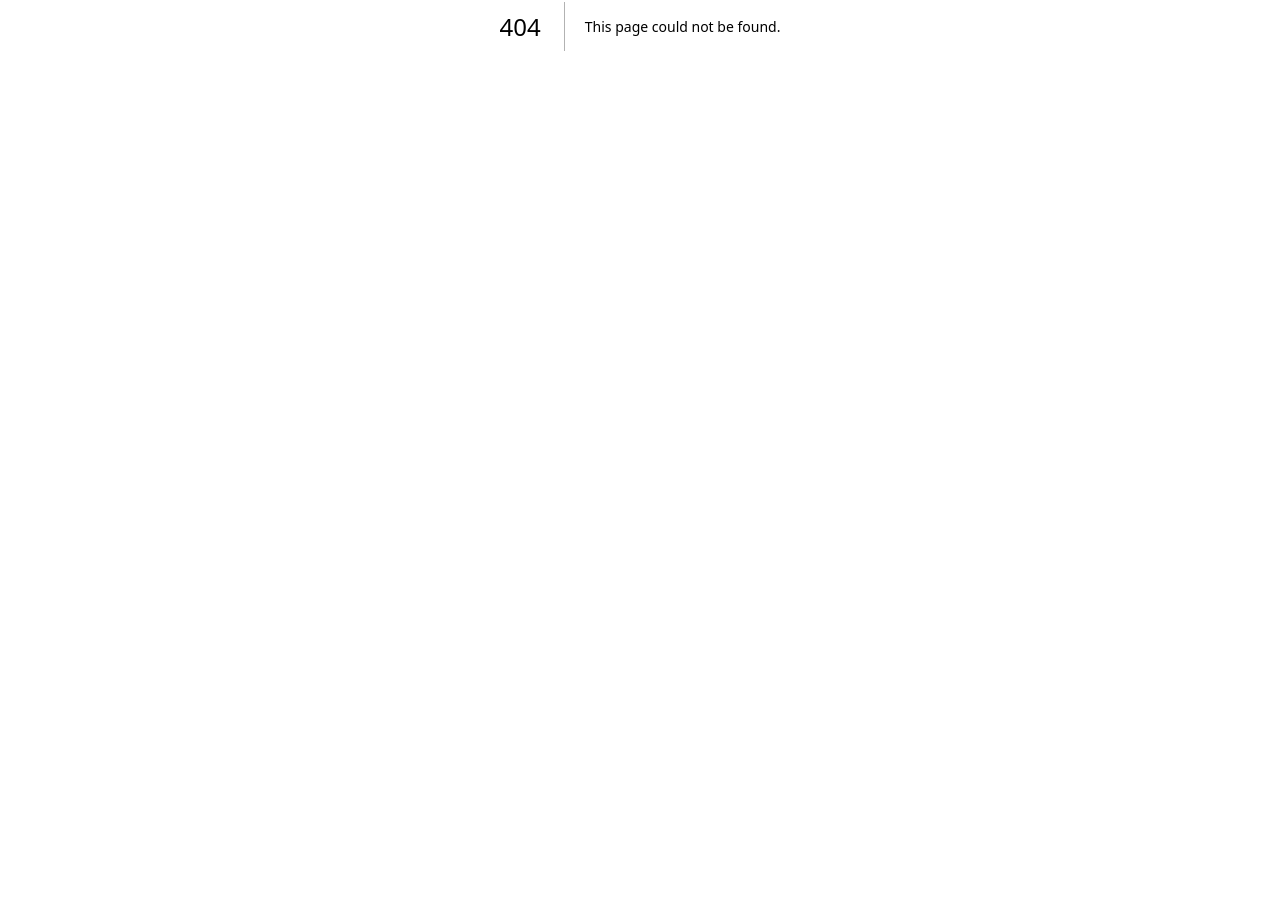
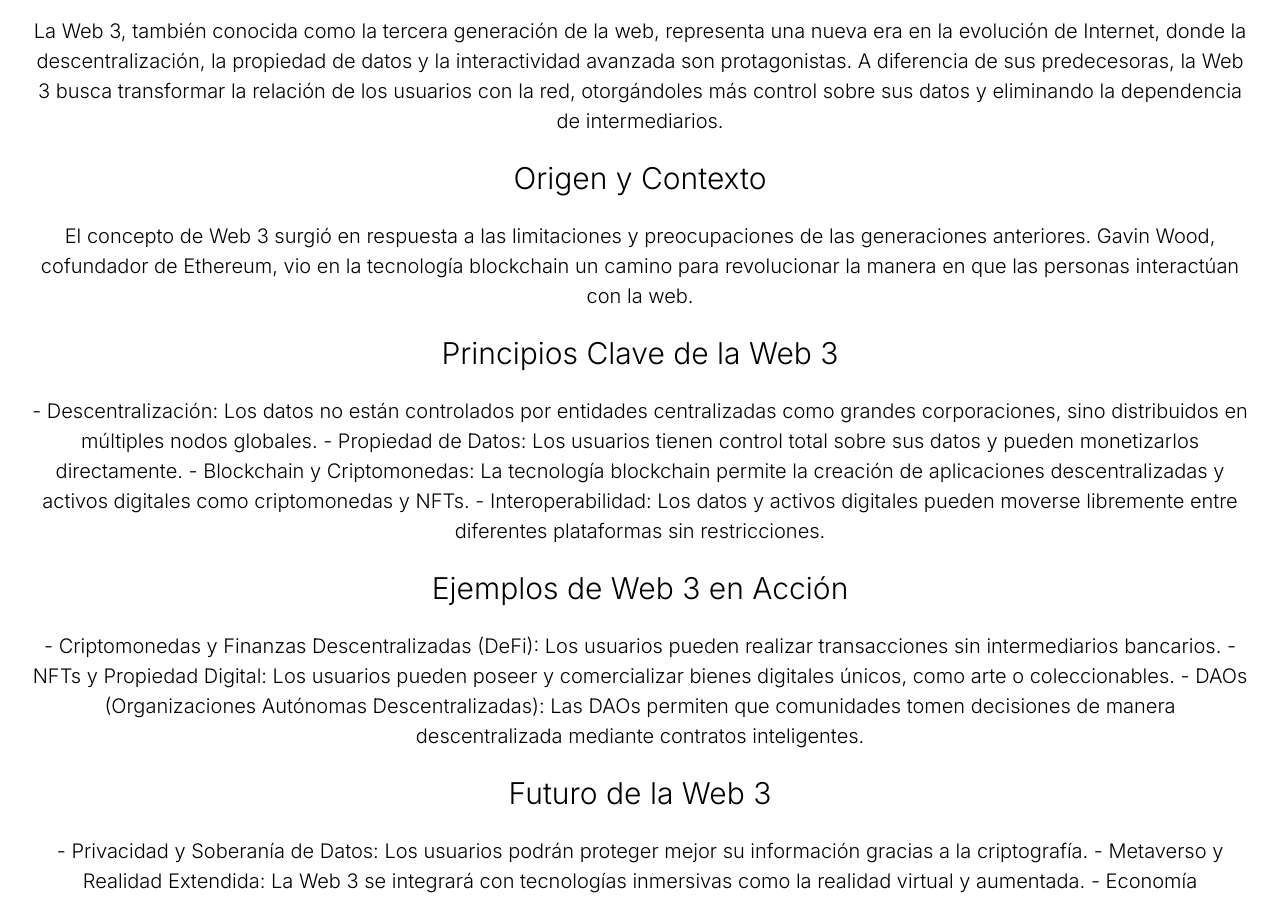
Before and after one commit to agustinescuderoweb/agustinescuderow, a Next.js app: page /blog/webtres in a window 1280 px wide. Before the commit this address had no page. Shown: the part 374-1274 px from the top of the page. Before the commit the page ends 800 px from the top, so only its background shows below. Built offline with nearby package versions, Linux system fonts and the light colour scheme.

Commit message:
nuevo commit

```diff
--- /dev/null
+++ b/src/app/blog/webtres/page.tsx
@@ -0,0 +1,16 @@
+import React from 'react'
+import Menu from '@/componentes/planes/menu'
+import Webtres from '@/componentes/blog/webtres'
+import Redes from '@/componentes/contactos/redes'
+
+function page() {
+  return (
+    <div>
+      <Menu />
+      <Webtres />
+      <Redes />
+    </div>
+  )
+}
+
+export default page
--- /dev/null
+++ b/src/componentes/blog/webtres.module.css
@@ -0,0 +1,30 @@
+.contenedor {
+    display: flex;
+    flex-direction: column;
+    justify-content: center;
+    align-items: center;
+    text-align: center;
+    margin: 30px;
+}
+
+.titulo {
+    font-size: 50px;
+    margin-bottom: 40px;
+}
+
+.subtitulo {
+    font-size: 30px;
+    margin: 20px;
+}
+
+.parrafo {
+    font-size: 20px;
+}
+
+@media screen and (max-width: 768px) {
+
+.parrafo {
+    margin: none;
+}
+
+}
--- /dev/null
+++ b/src/componentes/blog/webtres.tsx
@@ -0,0 +1,56 @@
+import React from 'react';
+import styles from '@/componentes/blog/webtres.module.css'
+
+
+const Web3Info = [
+  {
+    title: "¿Qué es la Web 3?",
+    description: `La Web 3, también conocida como la tercera generación de la web, representa una nueva era en la evolución de Internet, donde la descentralización, la propiedad de datos y la interactividad avanzada son protagonistas. A diferencia de sus predecesoras, la Web 3 busca transformar la relación de los usuarios con la red, otorgándoles más control sobre sus datos y eliminando la dependencia de intermediarios.`
+  },
+  {
+    title: "Origen y Contexto",
+    description: `El concepto de Web 3 surgió en respuesta a las limitaciones y preocupaciones de las generaciones anteriores. Gavin Wood, cofundador de Ethereum, vio en la tecnología blockchain un camino para revolucionar la manera en que las personas interactúan con la web.`
+  },
+  {
+    title: "Principios Clave de la Web 3",
+    description: `
+      - Descentralización: Los datos no están controlados por entidades centralizadas como grandes corporaciones, sino distribuidos en múltiples nodos globales.
+      - Propiedad de Datos: Los usuarios tienen control total sobre sus datos y pueden monetizarlos directamente.
+      - Blockchain y Criptomonedas: La tecnología blockchain permite la creación de aplicaciones descentralizadas y activos digitales como criptomonedas y NFTs.
+      - Interoperabilidad: Los datos y activos digitales pueden moverse libremente entre diferentes plataformas sin restricciones.
+    `
+  },
+  {
+    title: "Ejemplos de Web 3 en Acción",
+    description: `
+      - Criptomonedas y Finanzas Descentralizadas (DeFi): Los usuarios pueden realizar transacciones sin intermediarios bancarios.
+      - NFTs y Propiedad Digital: Los usuarios pueden poseer y comercializar bienes digitales únicos, como arte o coleccionables.
+      - DAOs (Organizaciones Autónomas Descentralizadas): Las DAOs permiten que comunidades tomen decisiones de manera descentralizada mediante contratos inteligentes.
+    `
+  },
+  {
+    title: "Futuro de la Web 3",
+    description: `
+      - Privacidad y Soberanía de Datos: Los usuarios podrán proteger mejor su información gracias a la criptografía.
+      - Metaverso y Realidad Extendida: La Web 3 se integrará con tecnologías inmersivas como la realidad virtual y aumentada.
+      - Economía Descentralizada: Criptomonedas, NFTs y dApps permitirán gestionar finanzas sin intermediarios tradicionales.
+      - Escalabilidad y Sostenibilidad: Nuevos proyectos buscan hacer las transacciones más rápidas, económicas y ecológicas.
+    `
+  }
+];
+
+const Web3: React.FC = () => {
+  return (
+    <div className={styles.contenedor}>
+      <h1 className={styles.titulo}>¿Qué es la Web 3?</h1>
+      {Web3Info.map((section, index) => (
+        <div className={styles.contenido} key={index}>
+          <h2 className={styles.subtitulo}>{section.title}</h2>
+          <p className={styles.parrafo}>{section.description}</p>
+        </div>
+      ))}
+    </div>
+  );
+};
+
+export default Web3;
```
Also changed, not shown: src/componentes/blog/blog.tsx (+8 -0 lines), public/webtres.jpeg (added).
